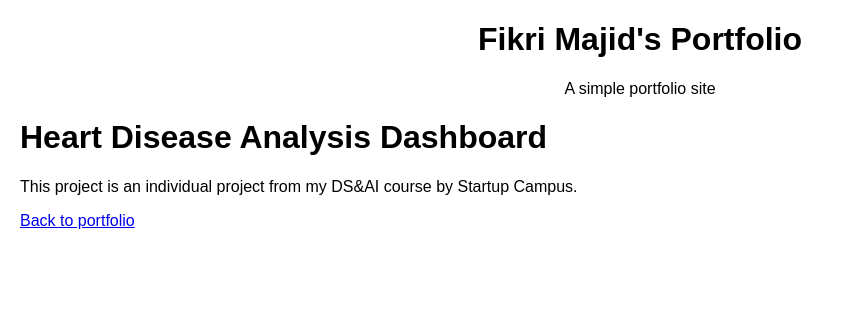
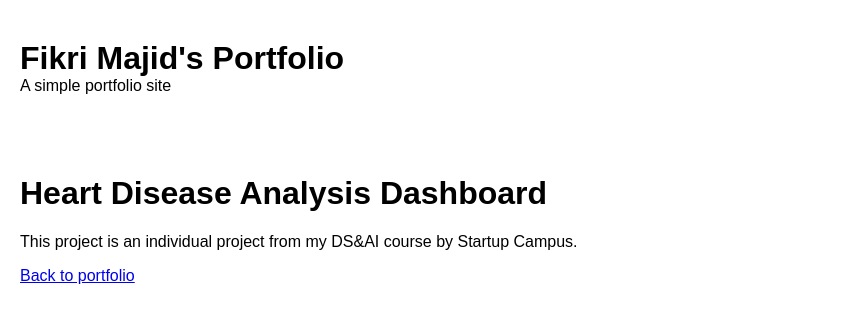
Before and after one commit to WahyuTomo14/portfolio_wahyu, a Jekyll site: the page built from projects/HeartDisease.html, in a window 1280 px wide. Shown: the top 323 px of the page, without its empty margins (0-844 px from the left). Built offline with Jekyll 4.4.1, drawn with Linux system fonts in a browser that asks for light colours; a script that is not in the unit is left out.

Commit message:
Update styles.css - add more spacing

```diff
--- a/css/styles.css
+++ b/css/styles.css
@@ -5,8 +5,25 @@ body {
 }
 
 header {
-    text-align: center;
-    margin: 20px 0;
+    padding: 40px 20px 20px; /* Add padding at the top */
+    margin-bottom: 40px; /* Add margin to the bottom to separate header from content */
+    text-align: left;
+}
+
+header h1 {
+    margin: 0;
+}
+
+header p {
+    margin: 0 0 20px 0; /* Add margin at the bottom for spacing */
+}
+
+header .github-link {
+    text-decoration: none;
+    color: black;
+    font-size: 1em;
+    margin-top: 10px;
+    display: inline-block;
 }
 
 main {
@@ -16,7 +33,7 @@ main {
 .portfolio {
     display: flex;
     flex-wrap: wrap;
-    justify-content: center;
+    justify-content: flex-start; /* Align items to the left */
 }
 
 .item {
```
